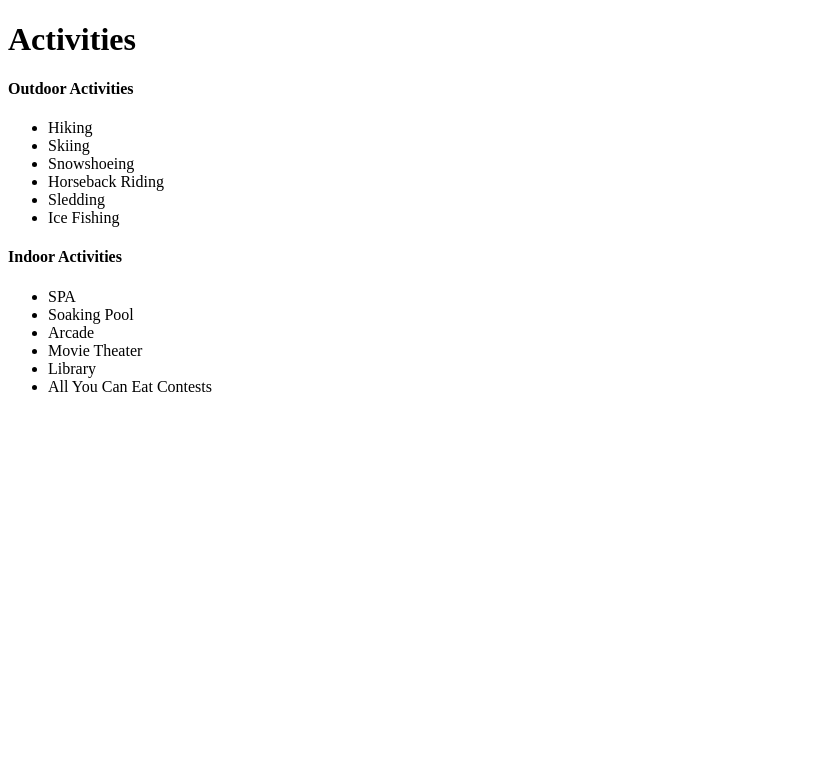
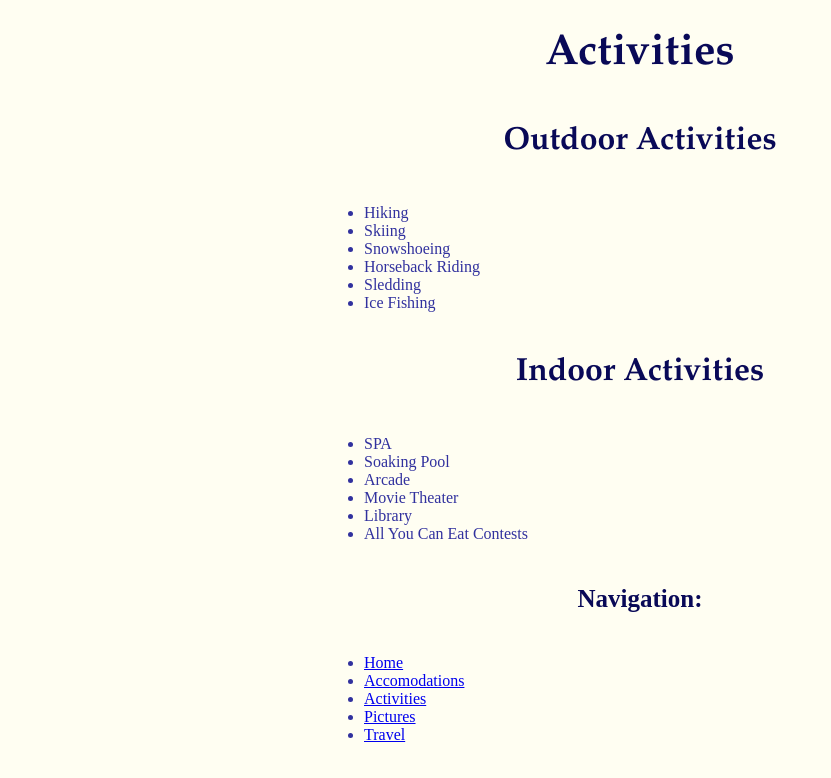
Before and after one commit to ErikBarronPDX/resort, a plain HTML site: page resort-page/activities.html in a window 1280 px wide. Shown: the whole page, without its empty margins (0-831 px from the left). Drawn offline with Linux system fonts and the light colour scheme.

Commit message:
Added Nav-bar and cleaned it up

```diff
--- a/resort-page/activities.html
+++ b/resort-page/activities.html
@@ -1,7 +1,7 @@
 <!DOCTYPE html>
 <html>
   <head>
-    <link href="css/styles.css" rel="stylesteet" type="text/css">
+    <link href="css/styles.css" rel="stylesheet" type="text/css">
     <title>Activities</title>
   </head>
   <body>
@@ -24,5 +24,13 @@
       <li>Library</li>
       <li>All You Can Eat Contests</li>
     </ul>
+    <h5>Navigation:</h5>
+    <ul>
+      <li><a href="index.html">Home</a></li>
+      <li><a href="accomodations.html">Accomodations</a></li>
+      <li><a href="activities.html">Activities</a></li>
+      <li><a href="pictures.html">Pictures</a></li>
+      <li><a href="travel.html">Travel</a></li>
+    </ul>
   </body>
 </html>
--- a/resort-page/css/styles.css
+++ b/resort-page/css/styles.css
@@ -23,6 +23,11 @@ h4  {
   color: rgb(9, 9, 87);
 
 }
+h5 {
+  text-align: center;
+  font-size: 25px;
+  color: rgb(9, 9, 87);
+}
 body  {
   background-color: #fffef2;
 }
```
Also changed, not shown: resort-page/accomodations.html (+8 -0 lines), resort-page/index.html (+8 -0 lines), resort-page/pictures.html (+8 -0 lines), resort-page/travel.html (+9 -0 lines).
